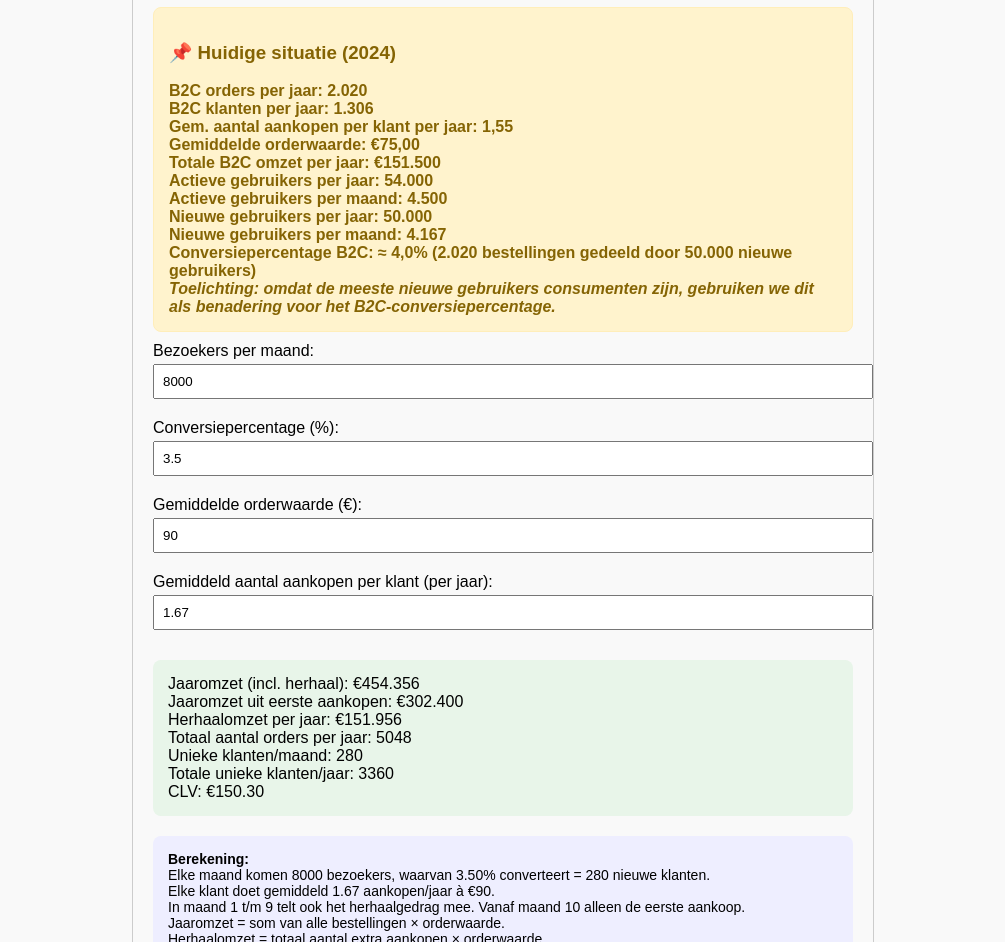
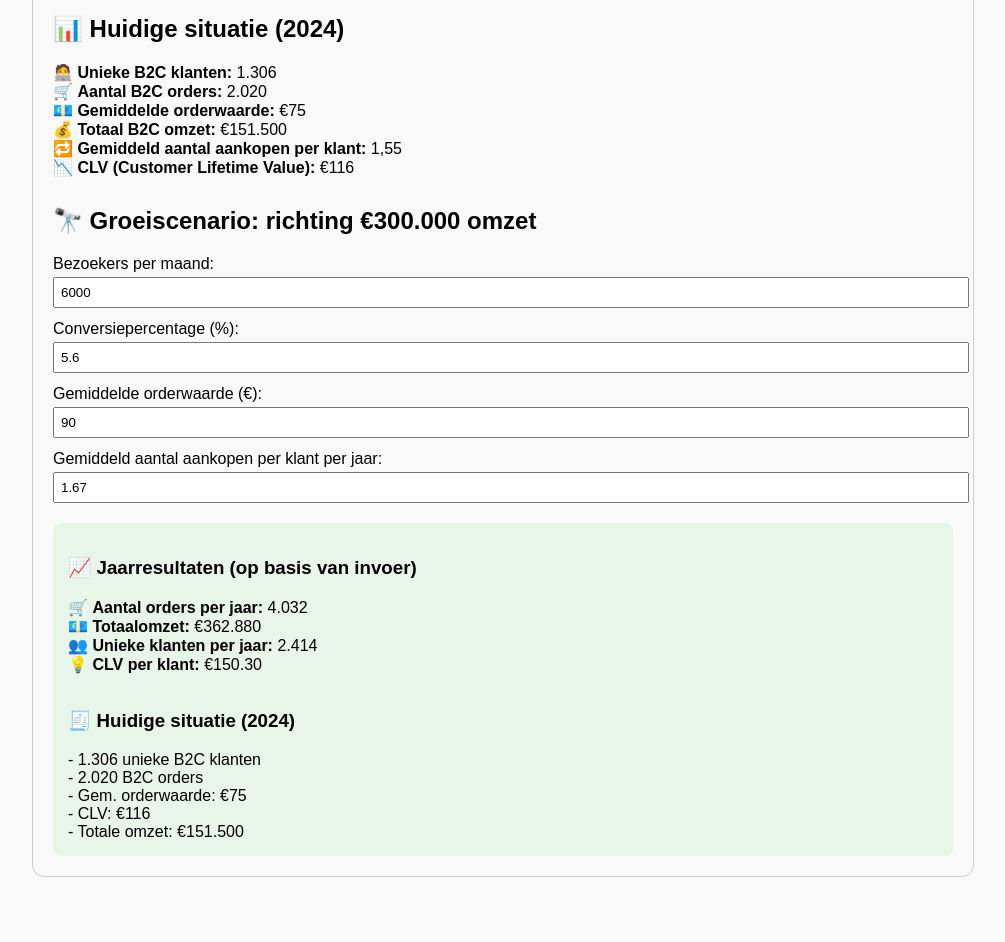
Before and after one commit to ReneProjectmonk/uitgebreideb2ccalculator, a plain HTML site: page index.html in a window 1280 px wide. Shown: the part 134-1076 px from the top of the page, without its empty margins (137-1142 px from the left). After the commit the page ends 1051 px from the top, so only its background shows below. Drawn offline with Linux system fonts and the light colour scheme.

Commit message:
Add files via upload

```diff
--- a/index.html
+++ b/index.html
@@ -2,163 +2,104 @@
 <html lang="nl">
 <head>
   <meta charset="UTF-8">
-  <title>DÉCAAR CLV & Omzet Calculator</title>
+  <title>DÉCAAR Omzet & CLV Calculator</title>
   <style>
     body {
       font-family: Arial, sans-serif;
-      max-width: 700px;
+      max-width: 900px;
       margin: 40px auto;
       padding: 20px;
       border: 1px solid #ccc;
       border-radius: 12px;
       background-color: #f9f9f9;
     }
-    h1 {
-      text-align: center;
-    }
     label {
       display: block;
-      margin-top: 10px;
+      margin-top: 12px;
     }
     input {
       width: 100%;
-      padding: 8px;
+      padding: 6px;
       margin-top: 4px;
-      margin-bottom: 10px;
     }
-    .result, .baseline, .explanation, .steps {
+    .result {
       background-color: #e8f5e9;
       padding: 15px;
       border-radius: 8px;
       margin-top: 20px;
     }
-    .baseline {
-      background-color: #fff3cd;
-      border: 1px solid #ffeeba;
-      color: #856404;
-      font-weight: bold;
+    h1 {
+      text-align: center;
     }
-    .explanation, .steps {
-      background-color: #eef;
-      font-weight: normal;
-      font-size: 14px;
+    h2 {
+      margin-top: 30px;
     }
-    .steps strong {
-      display: block;
-      margin-top: 10px;
-    }
+    .bold { font-weight: bold; }
   </style>
 </head>
 <body>
   <h1>DÉCAAR Omzet & CLV Calculator</h1>
 
-  <div class="baseline">
-    <h3>📌 Huidige situatie (2024)</h3>
-    B2C orders per jaar: 2.020<br>
-    B2C klanten per jaar: 1.306<br>
-    Gem. aantal aankopen per klant per jaar: 1,55<br>
-    Gemiddelde orderwaarde: €75,00<br>
-    Totale B2C omzet per jaar: €151.500<br>
-    Actieve gebruikers per jaar: 54.000<br>
-    Actieve gebruikers per maand: 4.500<br>
-    Nieuwe gebruikers per jaar: 50.000<br>
-    Nieuwe gebruikers per maand: 4.167<br>
-    Conversiepercentage B2C: ≈ 4,0% (2.020 bestellingen gedeeld door 50.000 nieuwe gebruikers)<br>
-    <em>Toelichting: omdat de meeste nieuwe gebruikers consumenten zijn, gebruiken we dit als benadering voor het B2C-conversiepercentage.</em>
-  </div>
+  <h2>📊 Huidige situatie (2024)</h2>
+  <p>
+    🧑‍💻 <strong>Unieke B2C klanten:</strong> 1.306<br>
+    🛒 <strong>Aantal B2C orders:</strong> 2.020<br>
+    💶 <strong>Gemiddelde orderwaarde:</strong> €75<br>
+    💰 <strong>Totaal B2C omzet:</strong> €151.500<br>
+    🔁 <strong>Gemiddeld aantal aankopen per klant:</strong> 1,55<br>
+    📉 <strong>CLV (Customer Lifetime Value):</strong> €116
+  </p>
 
+  <h2>🔭 Groeiscenario: richting €300.000 omzet</h2>
   <label>Bezoekers per maand:
-    <input type="number" id="visitors" value="8000">
+    <input type="number" id="visitors" value="6000">
   </label>
   <label>Conversiepercentage (%):
-    <input type="number" id="conversion" step="0.1" value="3.5">
+    <input type="number" id="conversion" value="5.6">
   </label>
   <label>Gemiddelde orderwaarde (€):
     <input type="number" id="aov" value="90">
   </label>
-  <label>Gemiddeld aantal aankopen per klant (per jaar):
-    <input type="number" id="frequency" step="0.01" value="1.67">
+  <label>Gemiddeld aantal aankopen per klant per jaar:
+    <input type="number" id="orders_per_customer" value="1.67">
   </label>
 
   <div class="result" id="output"></div>
-  <div class="explanation" id="explanation"></div>
-  <div class="steps" id="steps"></div>
 
   <script>
     const inputs = document.querySelectorAll("input");
     const output = document.getElementById("output");
-    const explanation = document.getElementById("explanation");
-    const steps = document.getElementById("steps");
 
-    function calculate() {
-      const monthlyVisitors = parseFloat(document.getElementById("visitors").value);
-      const conversionRate = parseFloat(document.getElementById("conversion").value) / 100;
+    function calculateCLV() {
+      const visitors = parseFloat(document.getElementById("visitors").value);
+      const conversion = parseFloat(document.getElementById("conversion").value) / 100;
       const aov = parseFloat(document.getElementById("aov").value);
-      const frequency = parseFloat(document.getElementById("frequency").value);
+      const ordersPerCustomer = parseFloat(document.getElementById("orders_per_customer").value);
 
-      const monthlyNewCustomers = monthlyVisitors * conversionRate;
-      const monthlyBaseRevenue = monthlyNewCustomers * aov;
-      const totalUniqueCustomers = monthlyNewCustomers * 12;
-
-      let totalOrders = 0;
-      let totalRevenue = 0;
-
-      for (let month = 1; month <= 12; month++) {
-        const activeCustomers = (month <= 9) ? monthlyNewCustomers * frequency : monthlyNewCustomers;
-        totalOrders += activeCustomers;
-        totalRevenue += activeCustomers * aov;
-      }
-
-      const clv = aov * frequency;
-      const herhaalOmzet = totalRevenue - (monthlyBaseRevenue * 12);
-      const extraOrders = Math.round(monthlyNewCustomers * (frequency - 1) * 9);
+      const monthlyOrders = visitors * conversion;
+      const yearlyOrders = monthlyOrders * 12;
+      const yearlyRevenue = yearlyOrders * aov;
+      const yearlyCustomers = yearlyOrders / ordersPerCustomer;
+      const clv = aov * ordersPerCustomer;
 
       output.innerHTML = `
-        Jaaromzet (incl. herhaal): €${Math.round(totalRevenue).toLocaleString('nl-NL')}<br>
-        Jaaromzet uit eerste aankopen: €${Math.round(monthlyBaseRevenue * 12).toLocaleString('nl-NL')}<br>
-        Herhaalomzet per jaar: €${Math.round(herhaalOmzet).toLocaleString('nl-NL')}<br>
-        Totaal aantal orders per jaar: ${Math.round(totalOrders)}<br>
-        Unieke klanten/maand: ${Math.round(monthlyNewCustomers)}<br>
-        Totale unieke klanten/jaar: ${Math.round(totalUniqueCustomers)}<br>
-        CLV: €${clv.toFixed(2)}
-      `;
+        <h3>📈 Jaarresultaten (op basis van invoer)</h3>
+        🛒 <strong>Aantal orders per jaar:</strong> ${Math.round(yearlyOrders).toLocaleString('nl-NL')}<br>
+        💶 <strong>Totaalomzet:</strong> €${Math.round(yearlyRevenue).toLocaleString('nl-NL')}<br>
+        👥 <strong>Unieke klanten per jaar:</strong> ${Math.round(yearlyCustomers).toLocaleString('nl-NL')}<br>
+        💡 <strong>CLV per klant:</strong> €${clv.toFixed(2)}<br><br>
 
-      explanation.innerHTML = `
-        <strong>Berekening:</strong><br>
-        Elke maand komen ${monthlyVisitors} bezoekers, waarvan ${(conversionRate * 100).toFixed(2)}% converteert = ${Math.round(monthlyNewCustomers)} nieuwe klanten.<br>
-        Elke klant doet gemiddeld ${frequency} aankopen/jaar à €${aov}.<br>
-        In maand 1 t/m 9 telt ook het herhaalgedrag mee. Vanaf maand 10 alleen de eerste aankoop.<br>
-        Jaaromzet = som van alle bestellingen × orderwaarde.<br>
-        Herhaalomzet = totaal aantal extra aankopen × orderwaarde.<br>
-        Totale unieke klanten/jaar = nieuwe klanten/maand × 12<br>
-        Totaal aantal orders = alle aankopen in 12 maanden (inclusief herhaalaankopen)<br>
-        CLV = orderwaarde × aankopen per klant/jaar
-      `;
-
-      steps.innerHTML = `
-        <strong>✅ Stap voor stap uitleg:</strong>
-        <strong>1. Eerste aankopen berekenen:</strong>
-        Nieuwe klanten per maand = ${monthlyVisitors} × ${(conversionRate * 100).toFixed(1)}% = ${Math.round(monthlyNewCustomers)} klanten<br>
-        → ${Math.round(monthlyNewCustomers)} × €${aov} = €${Math.round(monthlyBaseRevenue).toLocaleString('nl-NL')} omzet per maand<br>
-        → €${Math.round(monthlyBaseRevenue).toLocaleString('nl-NL')} × 12 maanden = €${Math.round(monthlyBaseRevenue * 12).toLocaleString('nl-NL')} jaarlijkse omzet uit eerste aankopen<br><br>
-        <strong>2. Herhaalomzet berekenen:</strong>
-        Gem. extra bestellingen per klant: ${frequency} - 1 = ${(frequency - 1).toFixed(2)}<br>
-        Herhaalorders maanden 1-9: ${Math.round(monthlyNewCustomers)} × ${(frequency - 1).toFixed(2)} × 9 = ${extraOrders} extra bestellingen<br>
-        → ${extraOrders} × €${aov} = €${Math.round(herhaalOmzet).toLocaleString('nl-NL')} herhaalomzet<br><br>
-        <strong>3. Unieke klanten & CLV:</strong><br>
-        Totale unieke klanten/jaar = ${Math.round(monthlyNewCustomers)} × 12 = ${Math.round(totalUniqueCustomers)}<br>
-        Totaal aantal orders/jaar = ${Math.round(totalOrders)}<br>
-        CLV = €${aov} × ${frequency} = €${clv.toFixed(2)}<br><br>
-        <strong>🖚 Resultaat:</strong><br>
-        Eerste aankopen = €${Math.round(monthlyBaseRevenue * 12).toLocaleString('nl-NL')}<br>
-        Herhaalomzet = €${Math.round(herhaalOmzet).toLocaleString('nl-NL')}<br>
-        Totaal = €${Math.round(totalRevenue).toLocaleString('nl-NL')}<br>
-        Dit komt overeen met wat de calculator berekent!
+        <h3>🧾 Huidige situatie (2024)</h3>
+        - 1.306 unieke B2C klanten<br>
+        - 2.020 B2C orders<br>
+        - Gem. orderwaarde: €75<br>
+        - CLV: €116<br>
+        - Totale omzet: €151.500
       `;
     }
 
-    inputs.forEach(input => input.addEventListener("input", calculate));
-    calculate();
+    inputs.forEach(input => input.addEventListener("input", calculateCLV));
+    calculateCLV();
   </script>
 </body>
 </html>
```
